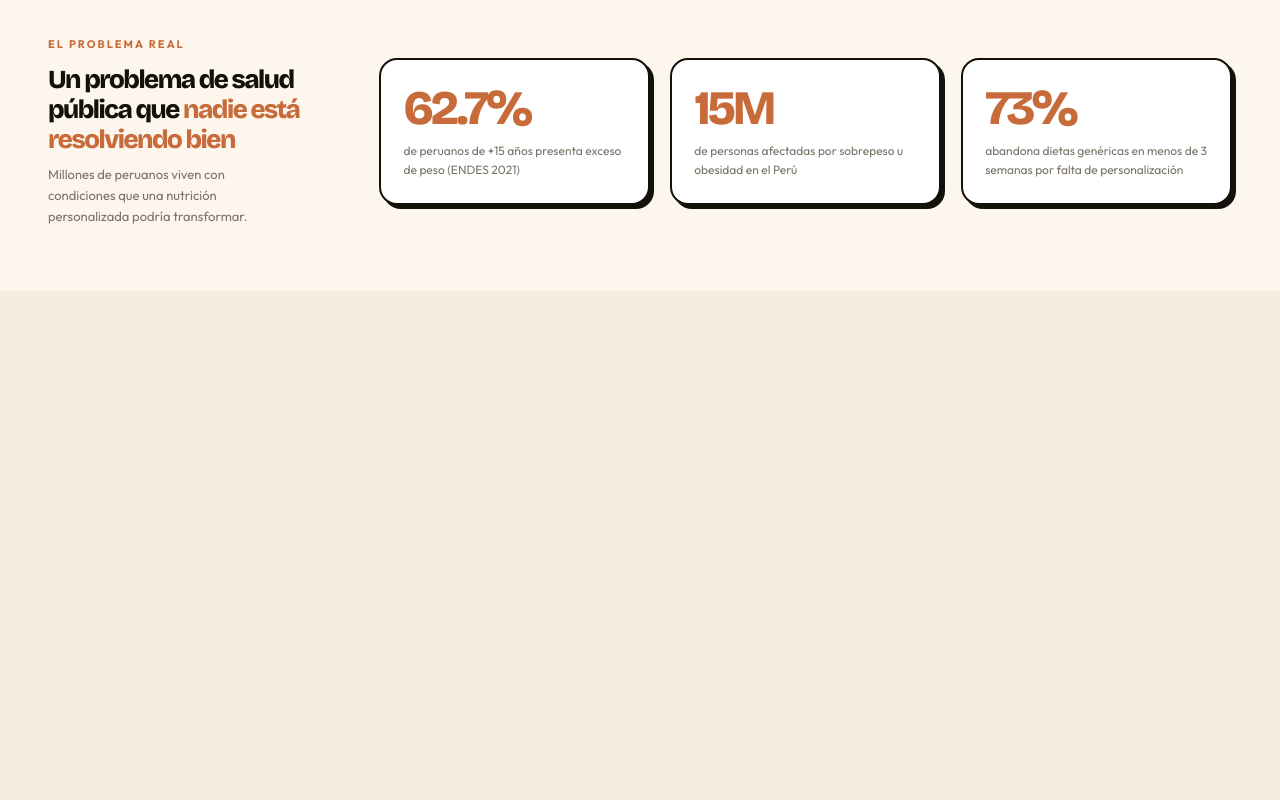
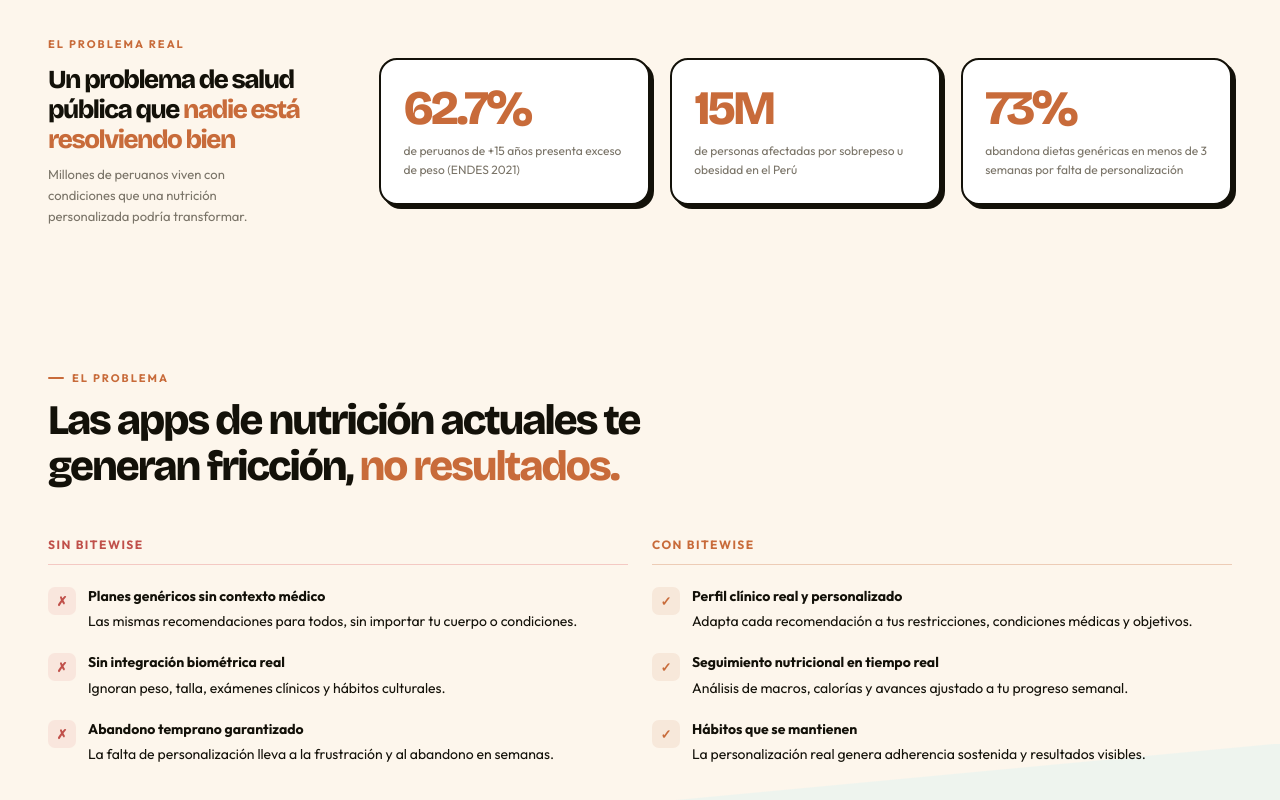
Before and after one commit to BiteWise-Grupo-OpenSource/bitewise-landing, an Angular app: page / in a window 1280 px wide. Shown: the part 627-1427 px from the top of the page. Before the commit the page ends 918 px from the top, so only its background shows below. Built offline with nearby package versions, Linux system fonts and the light colour scheme.

Commit message:
feat(problem): add comparison section between generic diet apps and BiteWise personalization

```diff
--- a/src/app/app.html
+++ b/src/app/app.html
@@ -1,3 +1,4 @@
 <app-navbar></app-navbar>
 <app-hero></app-hero>
 <app-stats></app-stats>
+<app-problem></app-problem>
--- a/src/app/app.ts
+++ b/src/app/app.ts
@@ -2,6 +2,7 @@
 import { NavbarComponent } from './components/navbar/navbar';
 import { HeroComponent } from './components/hero/hero';
 import { StatsComponent } from './components/stats/stats';
+import { ProblemComponent } from './components/problem/problem';
 
 @Component({
   selector: 'app-root',
@@ -9,7 +10,8 @@
   imports: [
     NavbarComponent,
     HeroComponent,
-    StatsComponent
+    StatsComponent,
+    ProblemComponent
   ],
   templateUrl: './app.html',
   styleUrl: './app.css'
--- /dev/null
+++ b/src/app/components/problem/problem.css
@@ -0,0 +1,65 @@
+.s-prob {
+  background: var(--cream);
+  padding: 80px 48px;
+  position: relative;
+  overflow: hidden;
+  transition: background var(--ease);
+}
+.s-prob::before {
+  content: '';
+  position: absolute;
+  bottom: 0; left: 0; right: 0;
+  height: 120px;
+  background: linear-gradient(to bottom right, transparent 49.5%, var(--sage) 50%);
+  pointer-events: none;
+}
+.prob-title { font-family: var(--display); font-weight: 800; font-size: clamp(26px, 3.5vw, 42px); letter-spacing: -2px; color: var(--charcoal); margin-bottom: 48px; max-width: 600px; line-height: 1.1; }
+.prob-title span { color: var(--terra); }
+.prob-grid { display: grid; grid-template-columns: 1fr 1fr; gap: 24px; position: relative; z-index: 1; }
+.prob-col-title { font-size: 12px; font-weight: 700; letter-spacing: 1.5px; text-transform: uppercase; margin-bottom: 20px; padding-bottom: 12px; border-bottom: 1.5px solid; }
+.prob-col.bad .prob-col-title  { color: #c0504a; border-color: #e0707055; }
+.prob-col.good .prob-col-title { color: var(--terra); border-color: rgba(200,107,58,.3); }
+.prob-item { display: flex; gap: 12px; margin-bottom: 18px; align-items: flex-start; }
+.prob-icon { width: 28px; height: 28px; border-radius: 7px; flex-shrink: 0; display: flex; align-items: center; justify-content: center; font-size: 13px; margin-top: 2px; font-weight: 700; }
+.bad  .prob-icon { background: rgba(224,112,112,.12); color: #c0504a; }
+.good .prob-icon { background: rgba(200,107,58,.10); color: var(--terra); }
+.prob-text { font-size: 14px; line-height: 1.65; color: var(--charcoal); }
+.prob-text strong { font-weight: 700; display: block; margin-bottom: 2px; }
+
+.s-prob {
+  background: var(--cream); padding: 80px 48px;
+  position: relative; overflow: hidden; transition: background var(--ease);
+}
+.s-prob::before {
+  content: ''; position: absolute; bottom: 0; left: 0; right: 0; height: 120px;
+  background: linear-gradient(to bottom right, transparent 49.5%, var(--sage) 50%);
+  pointer-events: none;
+}
+.prob-title { font-family: var(--display); font-weight: 800; font-size: clamp(24px,3.5vw,42px); letter-spacing: -2px; color: var(--charcoal); margin-bottom: 48px; max-width: 600px; line-height: 1.1; }
+.prob-title span { color: var(--terra); }
+.prob-grid { display: grid; grid-template-columns: 1fr 1fr; gap: 24px; position: relative; z-index: 1; }
+.prob-col-title { font-size: 12px; font-weight: 700; letter-spacing: 1.5px; text-transform: uppercase; margin-bottom: 20px; padding-bottom: 12px; border-bottom: 1.5px solid; }
+.prob-col.bad .prob-col-title  { color: #c0504a; border-color: #e0707055; }
+.prob-col.good .prob-col-title { color: var(--terra); border-color: rgba(200,107,58,.3); }
+.prob-item { display: flex; gap: 12px; margin-bottom: 18px; align-items: flex-start; }
+.prob-icon { width: 28px; height: 28px; border-radius: 7px; flex-shrink: 0; display: flex; align-items: center; justify-content: center; font-size: 13px; margin-top: 2px; font-weight: 700; }
+.prob-col.bad  .prob-icon { background: rgba(224,112,112,.12); color: #c0504a; }
+.prob-col.good .prob-icon { background: rgba(200,107,58,.10); color: var(--terra); }
+.prob-text { font-size: 14px; line-height: 1.65; color: var(--charcoal); }
+.prob-text strong { font-weight: 700; display: block; margin-bottom: 2px; }
+
+/* ── RESPONSIVE ── */
+@media (max-width: 1024px) {
+  .s-prob { padding: 64px 28px; }
+}
+
+@media (max-width: 768px) {
+  .s-prob { padding: 56px 24px 80px; }
+  .prob-title { margin-bottom: 32px; }
+  .prob-grid { grid-template-columns: 1fr; gap: 32px; }
+}
+
+@media (max-width: 480px) {
+  .s-prob { padding: 40px 20px 72px; }
+  .prob-title { letter-spacing: -1.5px; }
+}
--- /dev/null
+++ b/src/app/components/problem/problem.html
@@ -0,0 +1,20 @@
+<section class="s-prob">
+  <div class="section-eyebrow">El problema</div>
+  <h2 class="prob-title">Las apps de nutrición actuales te generan fricción, <span>no resultados.</span></h2>
+  <div class="prob-grid">
+    <div class="prob-col bad">
+      <div class="prob-col-title">Sin BiteWise</div>
+      <div class="prob-item" *ngFor="let item of badItems">
+        <div class="prob-icon">✗</div>
+        <div class="prob-text"><strong>{{ item.title }}</strong>{{ item.desc }}</div>
+      </div>
+    </div>
+    <div class="prob-col good">
+      <div class="prob-col-title">Con BiteWise</div>
+      <div class="prob-item" *ngFor="let item of goodItems">
+        <div class="prob-icon">✓</div>
+        <div class="prob-text"><strong>{{ item.title }}</strong>{{ item.desc }}</div>
+      </div>
+    </div>
+  </div>
+</section>
--- /dev/null
+++ b/src/app/components/problem/problem.ts
@@ -0,0 +1,22 @@
+import { Component } from '@angular/core';
+import { NgFor } from '@angular/common';
+
+@Component({
+  selector: 'app-problem',
+  standalone: true,
+  imports: [NgFor],
+  templateUrl: './problem.html',
+  styleUrls: ['./problem.css']
+})
+export class ProblemComponent {
+  badItems = [
+    { title: 'Planes genéricos sin contexto médico', desc: 'Las mismas recomendaciones para todos, sin importar tu cuerpo o condiciones.' },
+    { title: 'Sin integración biométrica real', desc: 'Ignoran peso, talla, exámenes clínicos y hábitos culturales.' },
+    { title: 'Abandono temprano garantizado', desc: 'La falta de personalización lleva a la frustración y al abandono en semanas.' }
+  ];
+  goodItems = [
+    { title: 'Perfil clínico real y personalizado', desc: 'Adapta cada recomendación a tus restricciones, condiciones médicas y objetivos.' },
+    { title: 'Seguimiento nutricional en tiempo real', desc: 'Análisis de macros, calorías y avances ajustado a tu progreso semanal.' },
+    { title: 'Hábitos que se mantienen', desc: 'La personalización real genera adherencia sostenida y resultados visibles.' }
+  ];
+}
```
Also changed, not shown: 1 other file (tests, documents, lock files or other folders).
